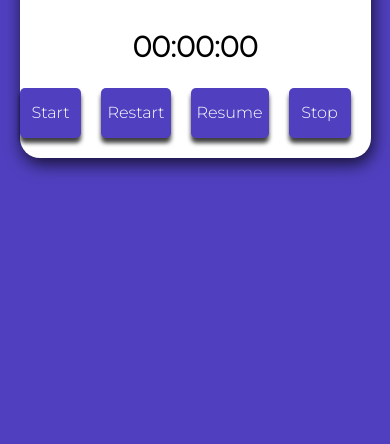
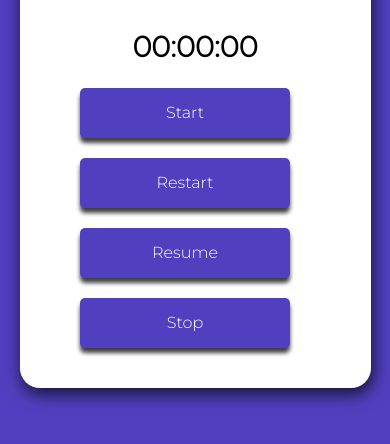
Before and after one commit to luizfelipedasilva678/Simple-Timer-v1, a plain HTML site: page index.html in a window 390 px wide. Shown: the part 138-582 px from the top of the page. Drawn offline with Linux system fonts and the light colour scheme.

Commit message:
Adding images

```diff
--- a/assets/css/style.css
+++ b/assets/css/style.css
@@ -69,8 +69,13 @@ main {
 }
 
 @media screen and (max-width: 640px) {
-    .container button {
-        width: 25%;
+    .controls {
+        flex-direction: column;
+    }
+
+    .controls button {
+        width: 60%;
+        margin-bottom: 20px;
     }
 }
 
```
Also changed, not shown: imgs-projects/print-desk.png (added), imgs-projects/print-mob.png (added).
